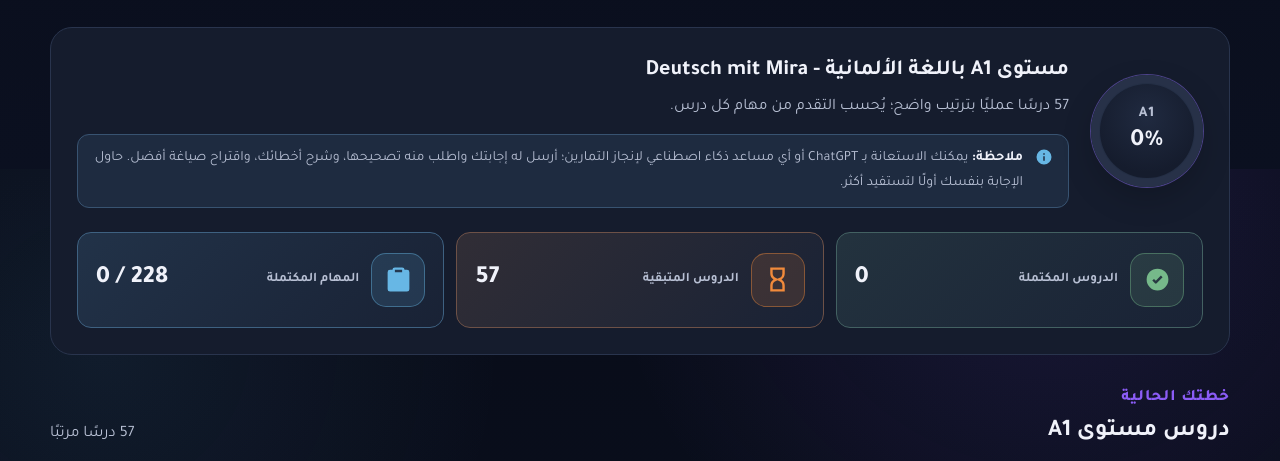
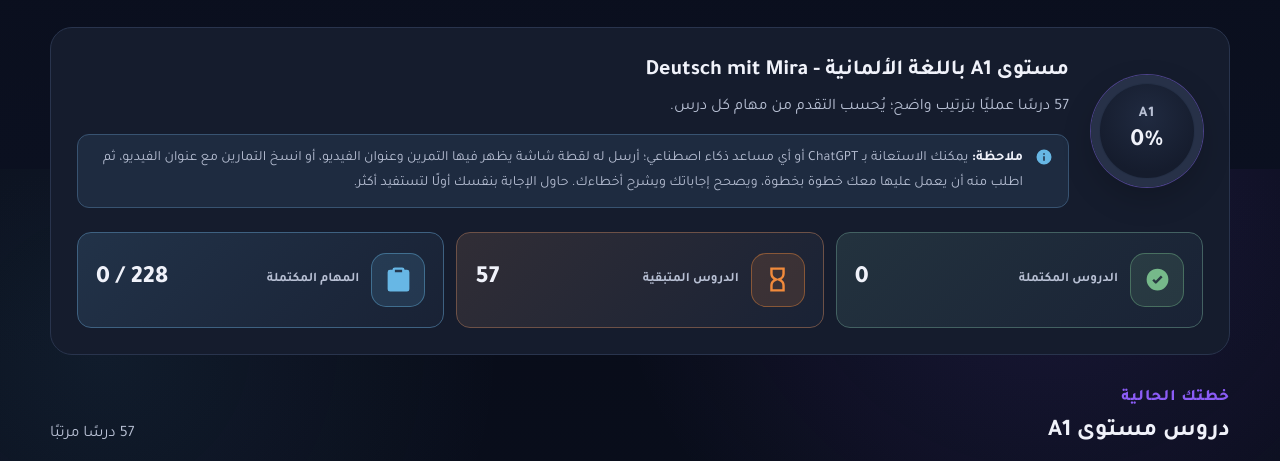
Before and after one commit to elmasnaoui-mohamed/daily-b1-learning-tasks, a plain HTML site: page index.html in a window 1280 px wide. Shown: the part 631-1092 px from the top of the page. Drawn offline with Linux system fonts and the light colour scheme.

Commit message:
feat: update AI assistance note for improved clarity and guidance

```diff
--- a/index.html
+++ b/index.html
@@ -112,9 +112,9 @@
                   <span class="level-ai-note__icon" aria-hidden="true"><svg viewBox="0 0 24 24" focusable="false">
                       <path d="M12 2a10 10 0 1 0 10 10A10 10 0 0 0 12 2Zm1 15h-2v-6h2Zm0-8h-2V7h2Z" />
                     </svg></span>
-                  <p><strong>ملاحظة:</strong> يمكنك الاستعانة بـ ChatGPT أو أي مساعد ذكاء اصطناعي لإنجاز
-                    التمارين؛ أرسل له إجابتك واطلب منه تصحيحها، وشرح أخطائك، واقتراح صياغة أفضل. حاول الإجابة
-                    بنفسك أولًا لتستفيد أكثر.</p>
+                  <p><strong>ملاحظة:</strong> يمكنك الاستعانة بـ ChatGPT أو أي مساعد ذكاء اصطناعي؛ أرسل له لقطة
+                    شاشة يظهر فيها التمرين وعنوان الفيديو، أو انسخ التمارين مع عنوان الفيديو، ثم اطلب منه أن يعمل
+                    عليها معك خطوة بخطوة، ويصحح إجاباتك ويشرح أخطاءك. حاول الإجابة بنفسك أولًا لتستفيد أكثر.</p>
                 </aside>
               </div>
             </div>
```
